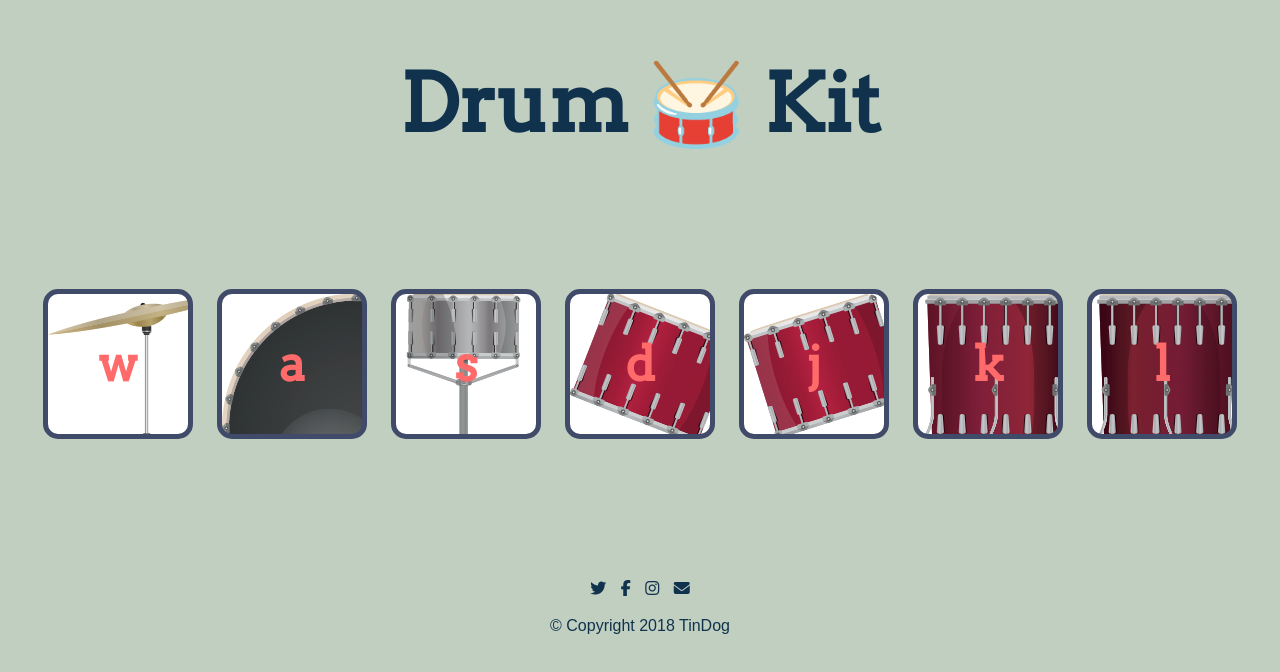
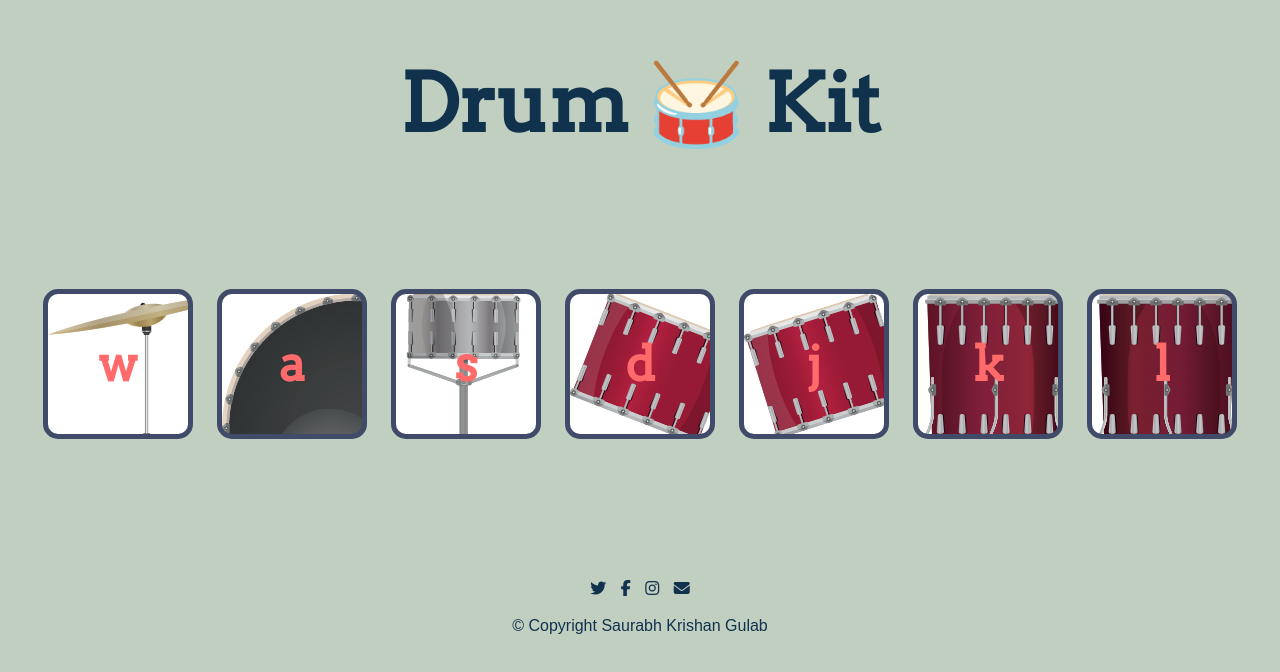
Before and after one commit to saurabhgulab/drum-kit, a plain HTML site: page index.html in a window 1280 px wide. Drawn offline with nearby package versions, Linux system fonts and the light colour scheme.

Commit message:
Update index.html

```diff
--- a/index.html
+++ b/index.html
@@ -34,7 +34,7 @@
       <i class="footer-image fas fa-envelope"></i>
       </div>
     </div>
-<p>© Copyright 2018 TinDog</p>
+<p>© Copyright Saurabh Krishan Gulab</p>
   </footer>
 </body>
 
```
